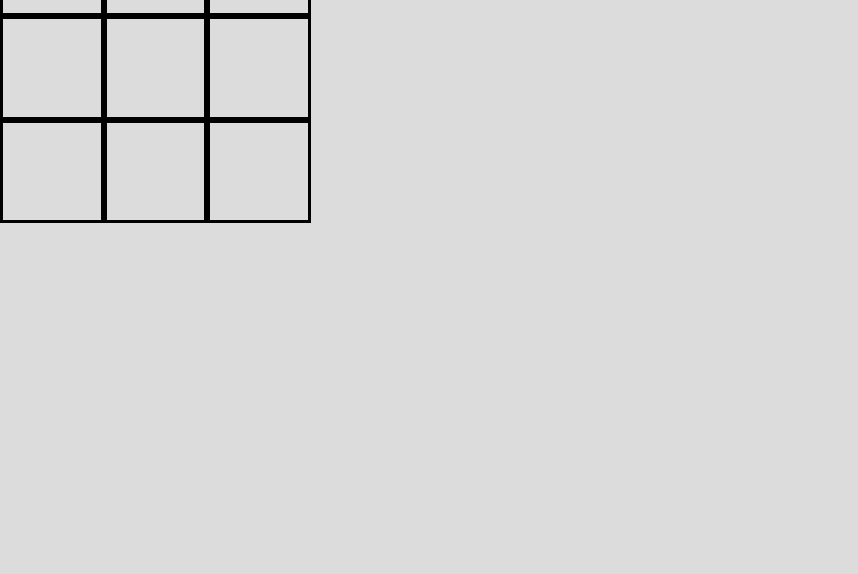
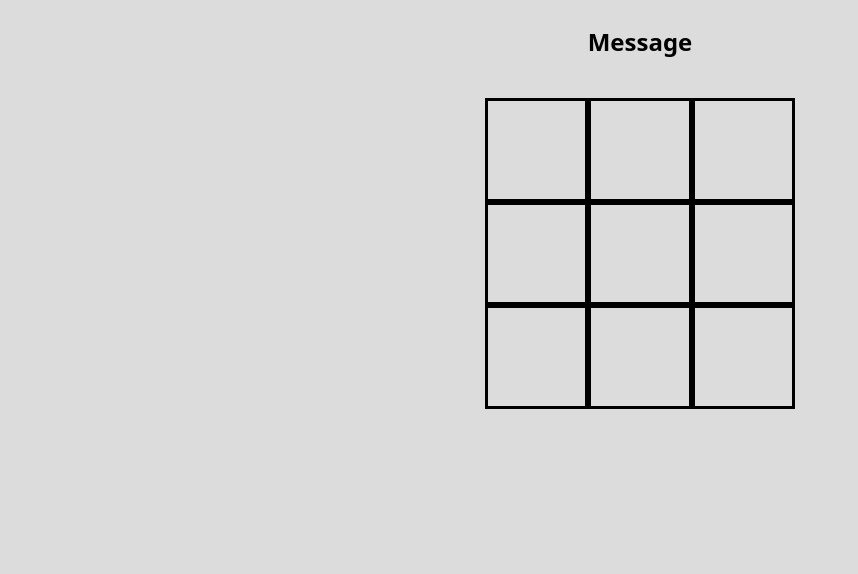
Before and after one commit to Reginatam429/javascript-browser-game-tic-tac-toe-lab, a plain HTML site: page index.html in a window 1280 px wide. Shown: the part 226-800 px from the top of the page, without its empty margins (0-858 px from the left). Drawn offline with Linux system fonts and the light colour scheme.

Commit message:
Centering the app through CSS

```diff
--- a/css/style.css
+++ b/css/style.css
@@ -1,20 +1,29 @@
+
 body {
     background-color: gainsboro;
     /* Use a system font, if none are available use an available sans-sarif */
     font-family: system-ui, sans-serif;
+    display: flex;
+    flex-direction: column; /* stacks the element vertically */
+    text-align: center; /* Ensures inline elements like <h1> are centered */
+    justify-content: center;
+    align-items: center;
+    min-height: 100vh;
     margin: 0;
   }
 
-  .board {
+.board {
     display: flex;
     flex-wrap: wrap;
     width: 325px;
-  }
+    margin: 20px auto; /* centers the board */
+    justify-content: center; /* Centers squares */
+}
 
-  .sqr {
+.sqr {
     width: 30%;
     aspect-ratio: 1/1;
     border: 3px solid black;
     font-size: 64px;
     text-align: center;
-  }
+}
```
Also changed, not shown: js/app.js (+16 -0 lines).
